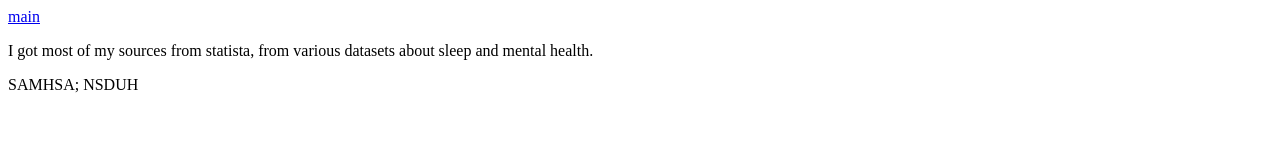
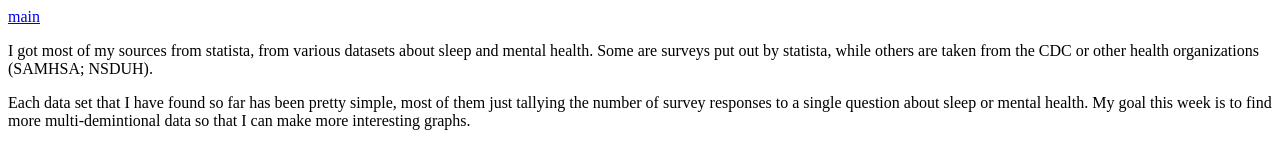
Before and after one commit to skyoung2000/SemesterProject, a plain HTML site: page sources.html in a window 1280 px wide. Drawn offline with Linux system fonts and the light colour scheme.

Commit message:
real first commit of sources

```diff
--- a/sources.html
+++ b/sources.html
@@ -5,9 +5,9 @@
 <body>
     <a href = "index.html">main</a>
 
-<p>I got most of my sources from statista, from various datasets about sleep and mental health.</p>
+<p>I got most of my sources from statista, from various datasets about sleep and mental health. Some are surveys put out by statista, while others are taken from the CDC or other health organizations (SAMHSA; NSDUH).</p>
 
-SAMHSA; NSDUH
+<p> Each data set that I have found so far has been pretty simple, most of them just tallying the number of survey responses to a single question about sleep or mental health. My goal this week is to find more multi-demintional data so that I can make more interesting graphs.</p>
 
 
 </body>
```
